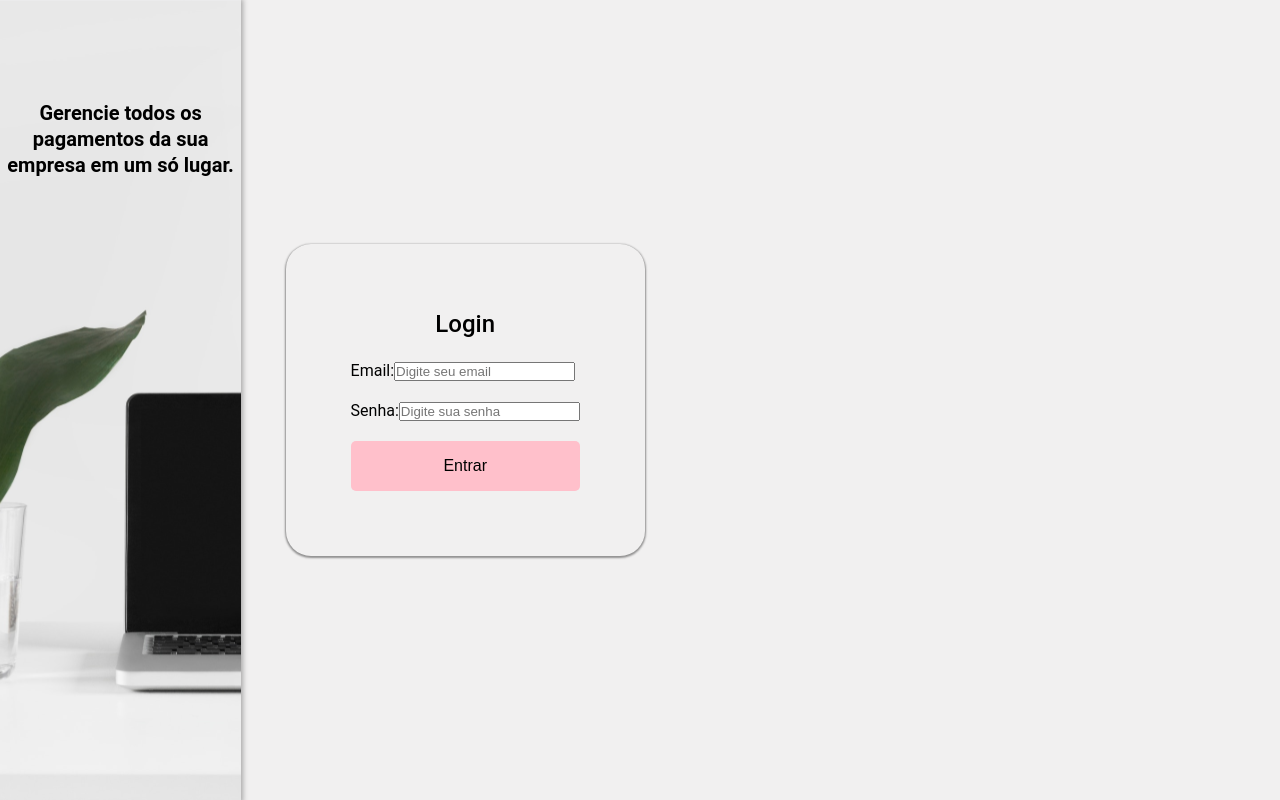
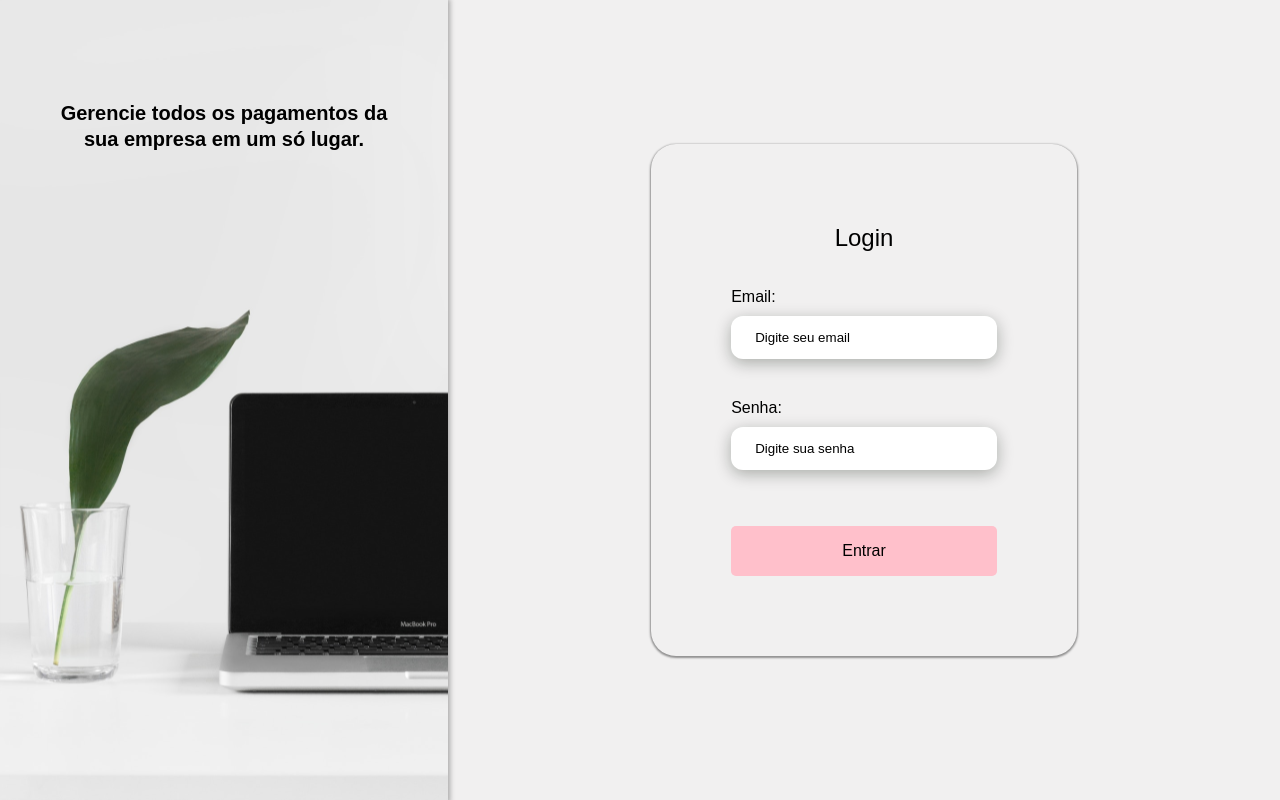
Before and after one commit to vstmelo/payment-manager, a React (Vite) app: page / in a window 1280 px wide. Built offline with nearby package versions, Linux system fonts and the light colour scheme.

Commit message:
fix/loginPag

```diff
--- a/src/assets/styles/components/input/index.ts
+++ b/src/assets/styles/components/input/index.ts
@@ -1,13 +1,34 @@
 import { styled } from "@stitches/react";
+import Input from "../../../../components/Input";
 
-export const input = styled('input', {
-    display: 'flex',
-    flexDirection: 'column',
-    width: 'fit-content',
-    resize: 'both',
-    // '& label': {
-    //     marginBottom: '4px',
-    //     fontSize: '18px',
-    //     fontWeight: 400,
-    //   }
+export const InputStyled = styled(Input, {
+  "& > label": {
+    padding: "5px",
+  },
+  variants: {
+    size: {
+      medium: {
+        borderRadius: "12px",
+        outline: "none",
+        fontWeight: 500,
+        border: "none",
+        boxShadow: "0px 4px 16px rgba(6, 15, 1, 0.3)",
+        width: "100%",
+        padding: "14px 14px 14px 24px",
+        " &:focus": {
+          outlineOffset: "-2px",
+        },
+
+        "&::placeholder": {
+          color: "$color-gray",
+        },
+      },
+    },
+  },
 });
+
+export const InputLabel=styled('input',{
+  // display:'flex',
+  // marginBottom:'16px'
+  marginTop:'10px',
+})
--- a/src/assets/styles/components/template/index.ts
+++ b/src/assets/styles/components/template/index.ts
@@ -4,6 +4,7 @@ const ContainerTemplate = styled('section',{
     display: "flex",
     minHeight: "100vh",
     minWidth: "100vw",
+    fontFamily:"$poppins",
 });
 
 export default ContainerTemplate;
--- a/src/assets/styles/pages/Login/index.ts
+++ b/src/assets/styles/pages/Login/index.ts
@@ -4,6 +4,7 @@ import { Button } from "../../../../components/Button";
 export const ContainerLogin = styled("div", {
   display: "flex",
   height: "100vh",
+  width: "100vw",
 });
 
 export const BoxLogin = styled("div", {
@@ -13,22 +14,22 @@ export const BoxLogin = styled("div", {
   flexDirection: "column",
   boxShadow: "0px 1px 2px 1px rgba(0, 0, 0, 0.4)",
   borderRadius: " 25px",
-  padding: "65px",
+  padding: "80px ",
+  width: "fit-content",
+  justifyContent: "center",
+  alignContent: "center",
 });
 
 export const TitleLogin = styled("h1", {
-  fontWeight: "500",
-  fontSize: "24px",
-  lineHeight: "130%",
+fontWeight: "500",
   //   color: $color-dark,
-  marginBottom: "20px",
+  marginBottom: "36px",
   textAlign: "center",
 });
 
 export const BoxInput = styled("div", {
-  marginBottom: "20px",
+  marginBottom: "40px",
 });
-
 
 export const ButtonLogin = styled("button", {
   backgroundColor: "pink",
@@ -37,4 +38,5 @@ export const ButtonLogin = styled("button", {
   fontSize: "1rem",
   borderRadius: "5px",
   border: "none",
+  marginTop: "16px",
 });
--- a/src/components/Input/index.tsx
+++ b/src/components/Input/index.tsx
@@ -1,4 +1,5 @@
 import { forwardRef, InputHTMLAttributes } from "react";
+import { InputLabel } from "../../assets/styles/components/input";
 
 
 export interface IProps extends InputHTMLAttributes<HTMLInputElement> {
@@ -12,62 +13,13 @@ const Input = forwardRef<HTMLInputElement, IProps>((props: IProps, ref) => {
   const { name, label, className, inputSize, fullwidth, ...rest } = props;
 
   return (
-    <section>
+    <>
       <label htmlFor={name}>{label}</label>
-      <input {...props} ref={ref} />
-    </section>
+      <InputLabel {...props} ref={ref} />
+    </>
   );
 });
 
 Input.displayName = "Input";
 
 export default Input;
-
-//   display: flex;
-//   flex-direction: column;
-//   width: fit-content;
-//   position: relative;
-//   resize: both;
-//   & > label {
-//     margin-bottom: 4px;
-//     font-size: 18px;
-//     font-weight: 400;
-//     margin-bottom: 10px;
-//   }
-// }
-
-// .medium,
-// .large {
-//   border-radius: 12px;
-//   outline: none;
-//   font-size: 16px;
-//   color: $color-dark;
-//   font-weight: 500;
-//   border: none;
-//   box-shadow: 0px 4px 16px rgba(6, 15, 1, 0.3);
-//   width: 100%;
-
-//   &:focus {
-//     outline-offset: -2px;
-//   }
-
-//   &::placeholder {
-//     color: $color-gray;
-//   }
-// }
-
-// .medium {
-//   padding: 14px 14px 14px 24px;
-// }
-
-// .large {
-//   padding: 60px;
-// }
-
-// .fullWidth {
-//   width: 100%;
-
-//   & > div > input {
-//     width: 100%;
-//   }
-// }
--- a/src/containers/Login/index.tsx
+++ b/src/containers/Login/index.tsx
@@ -10,6 +10,7 @@ import {
   ContainerLogin,
   TitleLogin,
 } from "../../assets/styles/pages/Login";
+import { InputStyled } from "../../assets/styles/components/input";
 export default function Login(): JSX.Element {
   const [userEmail, setUserEmail] = useState<string>("");
   const [pass, setPass] = useState<string>("");
@@ -40,19 +41,20 @@ export default function Login(): JSX.Element {
         <BoxLogin>
           <TitleLogin>Login</TitleLogin>
           <BoxInput>
-            <Input
+            <InputStyled
               type="text"
               placeholder="Digite seu email"
-              fullwidth="true"
               label="Email:"
+              size='medium'
               onChange={handleUserEmail}
+
             />
           </BoxInput>
           <BoxInput>
-            <Input
+            <InputStyled
               label="Senha:"
               placeholder="Digite sua senha"
-              fullwidth="true"
+              size='medium'
               type="password"
               onChange={handlePass}
             />
```
